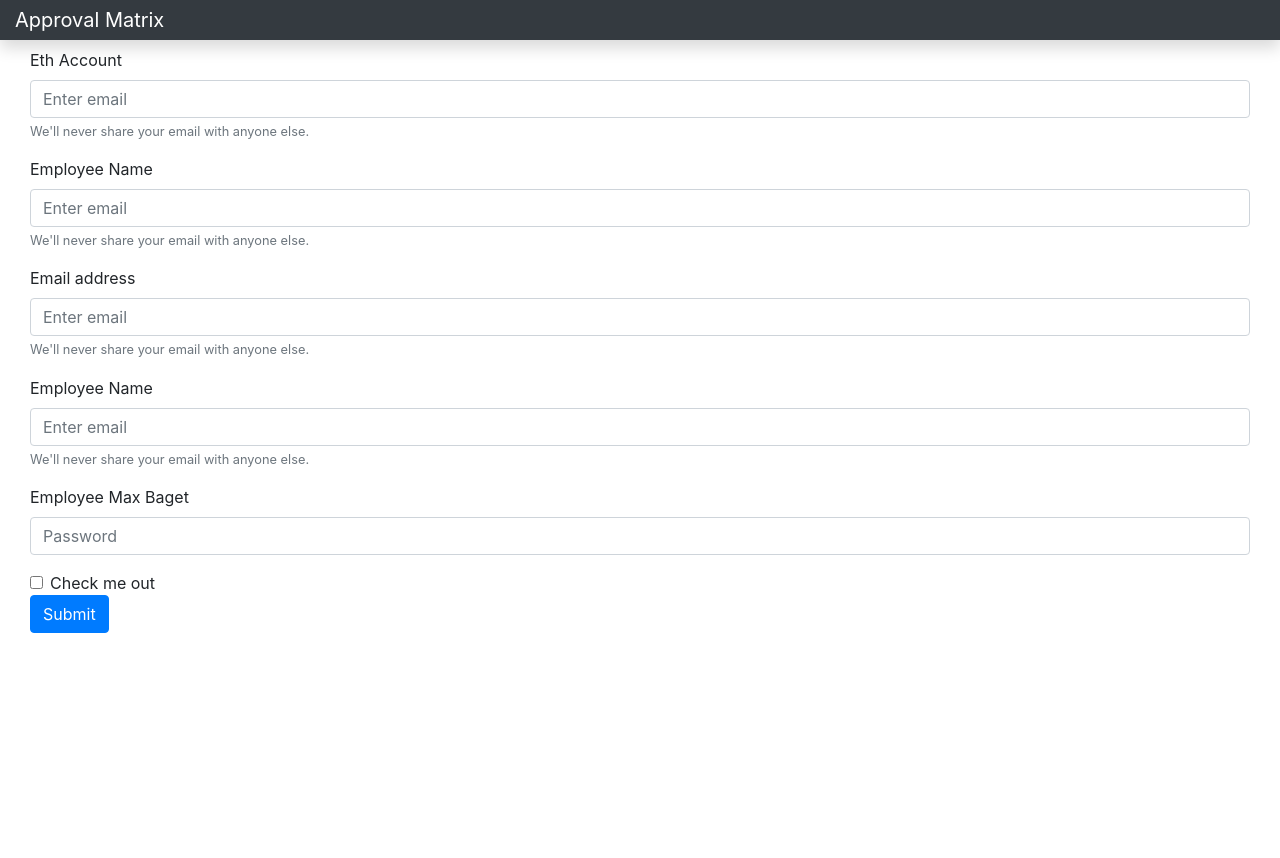
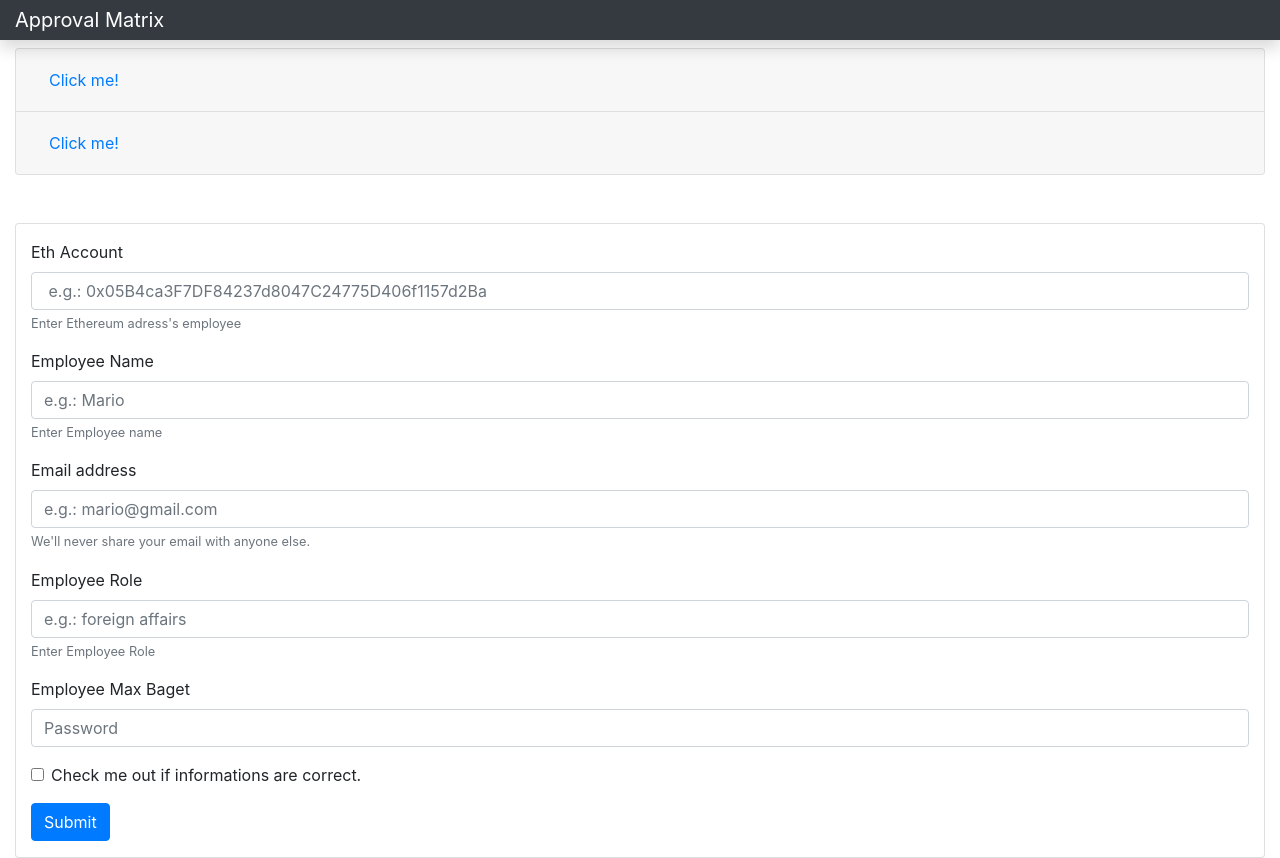
Before and after one commit to P40l051/APPROVAL_MATRIX, a React (Create React App) app: page / in a window 1280 px wide. Before the commit the page ends 800 px from the top, so only its background shows below. Built offline with nearby package versions, Linux system fonts and the light colour scheme.

Commit message:
frontend work

```diff
--- a/package.json
+++ b/package.json
@@ -15,7 +15,7 @@
     "chai-as-promised": "7.1.1",
     "chai-bignumber": "3.0.0",
     "react": "16.8.4",
-    "react-bootstrap": "1.0.0-beta.5",
+    "react-bootstrap": "1.4.0",
     "react-dom": "16.8.4",
     "react-scripts": "2.1.3",
     "truffle": "5.0.5",
--- a/src/components/AddEmployee.js
+++ b/src/components/AddEmployee.js
@@ -1,42 +1,50 @@
 import React, { Component } from 'react'
+import { Card } from 'react-bootstrap';
 
 class AddEmployee extends Component {
 
 render() {
     return (
+      <Card>
       	<div class="container-fluid">
           <form>
+            <p> </p>
             <div class="form-group">
               <label for="exampleInputEmail1">Eth Account</label>
-    <input type="email" class="form-control" id="exampleInputEmail1" aria-describedby="emailHelp" placeholder="Enter email" />
+              <input type="text" class="form-control" id="exampleInputEmail1" aria-describedby="emailHelp" placeholder=" e.g.: 0x05B4ca3F7DF84237d8047C24775D406f1157d2Ba" />
+              <small id="emailHelp" class="form-text text-muted">Enter Ethereum adress's employee</small>
+            </div>
+            <div class="form-group">
+              <label for="exampleInputEmail1">Employee Name</label>
+              <input type="text" class="form-control" id="exampleInputEmail1" aria-describedby="emailHelp" placeholder="e.g.: Mario" />
+              <small id="emailHelp" class="form-text text-muted">Enter Employee name</small>
+            </div>
+            <div class="form-group">
+              <label for="exampleInputEmail1">Email address</label>
+              <input type="email" class="form-control" id="exampleInputEmail1" aria-describedby="emailHelp" placeholder="e.g.: mario@gmail.com" />
               <small id="emailHelp" class="form-text text-muted">We'll never share your email with anyone else.</small>
             </div>
             <div class="form-group">
-    <label for="exampleInputEmail1">Employee Name</label>
-    <input type="email" class="form-control" id="exampleInputEmail1" aria-describedby="emailHelp" placeholder="Enter email" />
-    <small id="emailHelp" class="form-text text-muted">We'll never share your email with anyone else.</small>
-  </div>
-  <div class="form-group">
-    <label for="exampleInputEmail1">Email address</label>
-    <input type="email" class="form-control" id="exampleInputEmail1" aria-describedby="emailHelp" placeholder="Enter email" />
-    <small id="emailHelp" class="form-text text-muted">We'll never share your email with anyone else.</small>
-  </div>
-  <div class="form-group">
-    <label for="exampleInputEmail1">Employee Name</label>
-    <input type="email" class="form-control" id="exampleInputEmail1" aria-describedby="emailHelp" placeholder="Enter email" />
-    <small id="emailHelp" class="form-text text-muted">We'll never share your email with anyone else.</small>
+              <label for="exampleInputEmail1">Employee Role</label>
+              <input type="text" class="form-control" id="exampleInputEmail1" aria-describedby="emailHelp" placeholder="e.g.: foreign affairs" />
+              <small id="emailHelp" class="form-text text-muted">Enter Employee Role</small>
             </div>
             <div class="form-group">
               <label for="exampleInputPassword1">Employee Max Baget</label>
-    <input type="password" class="form-control" id="exampleInputPassword1" placeholder="Password" />
+              <input type="number" class="form-control" id="exampleInputPassword1" placeholder="Password" />
             </div>
+            <p>
               <div class="form-check">
                 <input type="checkbox" class="form-check-input" id="exampleCheck1" />
-    <label class="form-check-label" for="exampleCheck1">Check me out</label>
+                <label class="form-check-label" for="exampleCheck1">Check me out if informations are correct.</label>
               </div>
+            </p>
+            <p>
               <button type="submit" class="btn btn-primary">Submit</button>
+            </p>
           </form>
   		  </div>
+      </Card>
 	 );
 }
 }
--- a/src/components/App.js
+++ b/src/components/App.js
@@ -1,6 +1,7 @@
 import React, { Component } from 'react';
 
 import AddEmployee from './AddEmployee';
+import Collapse from './collapsetest';
 
 class App extends Component {
   render() {
@@ -17,6 +18,9 @@ class App extends Component {
           </a>
         </nav>
         <div className="container-fluid mt-5">
+          <Collapse />
+        </div>
+        <div className="container-fluid mt-5">
           <AddEmployee />
         </div>
       </div>
--- /dev/null
+++ b/src/components/collapsetest.js
@@ -0,0 +1,37 @@
+import React, { Component } from 'react'
+
+import Button from 'react-bootstrap/Button';
+import { Accordion, Card } from 'react-bootstrap';
+
+class Collapse extends Component {
+
+render() {
+    return (
+        <div>
+          <Accordion>
+            <Card>
+              <Card.Header>
+                <Accordion.Toggle as={Button} variant="link" eventKey="0">
+                  Click me!
+                </Accordion.Toggle>
+              </Card.Header>
+              <Accordion.Collapse eventKey="0">
+                <Card.Body>Hello! I'm the body</Card.Body>
+              </Accordion.Collapse>
+            </Card>
+            <Card>
+              <Card.Header>
+                <Accordion.Toggle as={Button} variant="link" eventKey="1">
+                  Click me!
+                </Accordion.Toggle>
+              </Card.Header>
+              <Accordion.Collapse eventKey="1">
+                <Card.Body>Hello! I'm another body</Card.Body>
+              </Accordion.Collapse>
+            </Card>
+          </Accordion>
+        </div>
+	 );
+}
+}
+export default Collapse;
```
Also changed, not shown: 1 other file (tests, documents, lock files or other folders). Lines whose indentation alone changed are shown as unchanged.
